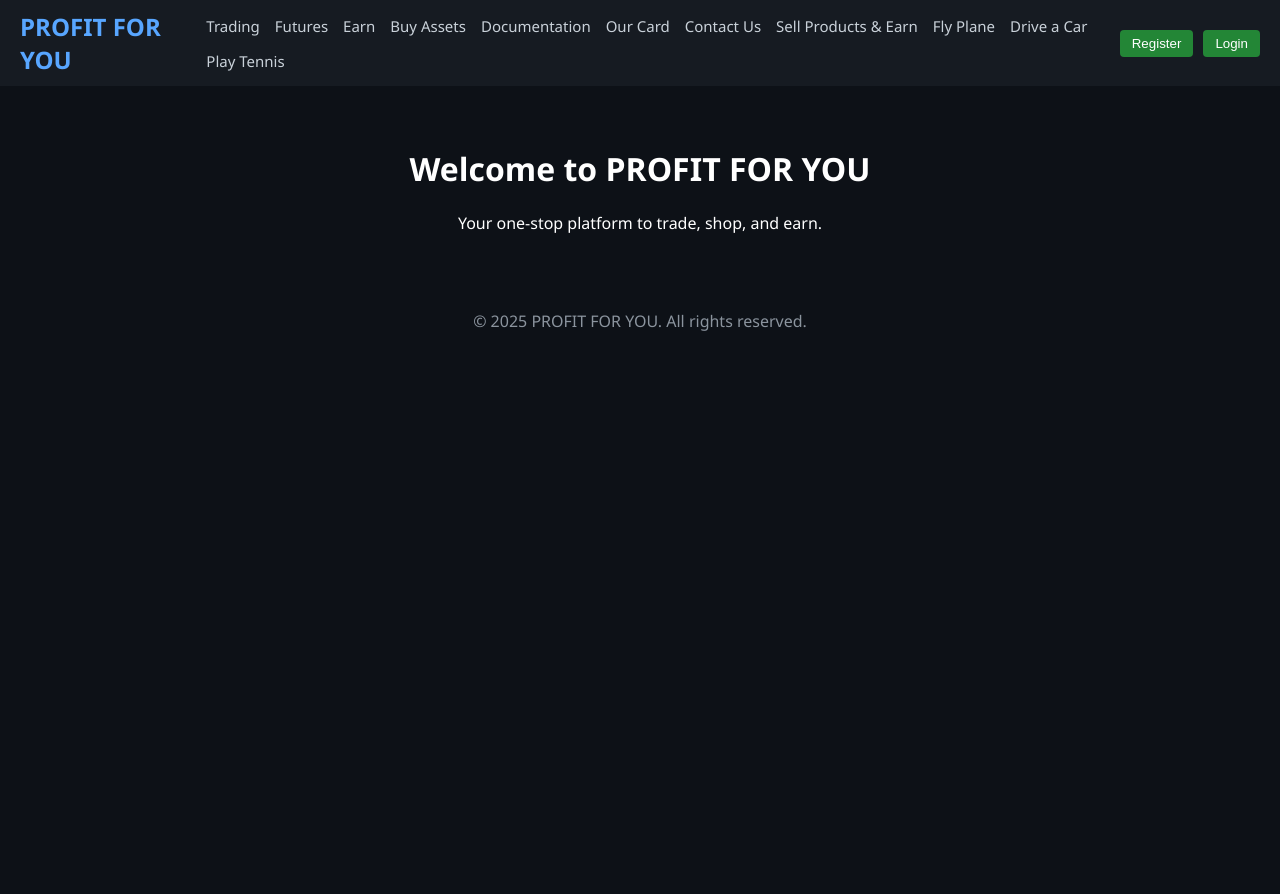
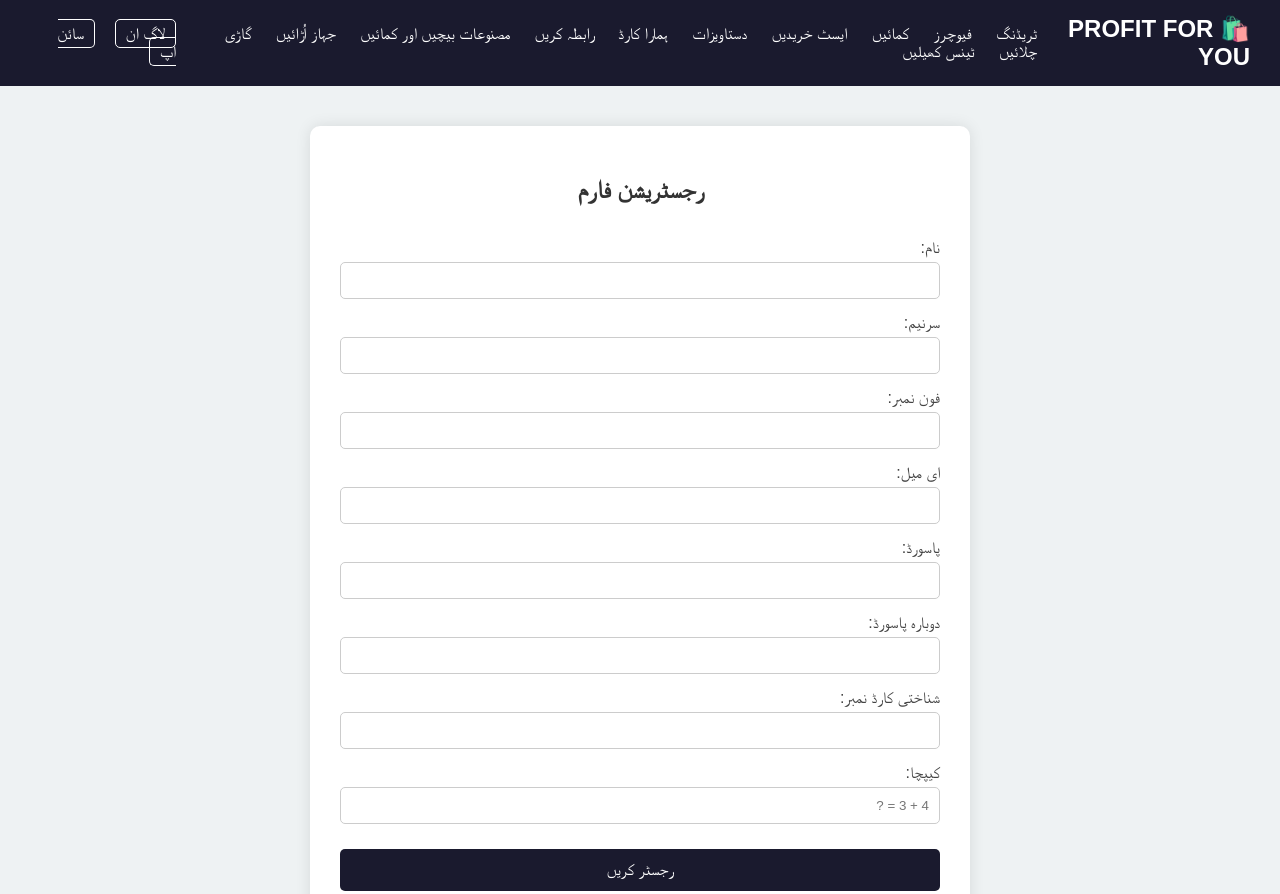
Before and after one commit to umer6684/profitforyou, a plain HTML site: page index.html in a window 1280 px wide. Shown: the top 894 px of the page. Before the commit the page ends 800 px from the top, so only its background shows below. Drawn offline with Linux system fonts and the light colour scheme.

Commit message:
Update index.html

```diff
--- a/index.html
+++ b/index.html
@@ -1,20 +1,21 @@
 <!DOCTYPE html>
 <html lang="ur">
 <head>
-  <meta charset="UTF-8" />
-  <meta name="viewport" content="width=device-width, initial-scale=1.0"/>
-  <title>PROFIT FOR YOU</title>
+    <meta charset="UTF-8">
+    <title>PROFIT FOR YOU - رجسٹریشن</title>
     <style>
         body {
+            font-family: Arial, sans-serif;
+            background-color: #eef2f3;
             margin: 0;
-      font-family: 'Segoe UI', Tahoma, Geneva, Verdana, sans-serif;
-      background-color: #0d1117;
-      color: #ffffff;
+            padding: 0;
+            direction: rtl;
         }
 
         header {
-      background-color: #161b22;
-      padding: 10px 20px;
+            background-color: #1a1a2e;
+            color: white;
+            padding: 15px 30px;
             display: flex;
             justify-content: space-between;
             align-items: center;
@@ -23,135 +24,132 @@
         .logo {
             font-size: 24px;
             font-weight: bold;
-      color: #58a6ff;
-    }
-
-    nav {
-      display: flex;
-      flex-wrap: wrap;
-      gap: 15px;
-      align-items: center;
         }
 
         nav a {
-      color: #c9d1d9;
+            color: white;
+            margin-left: 20px;
             text-decoration: none;
-      font-size: 15px;
-    }
-
-    nav a:hover {
-      color: #58a6ff;
+            font-size: 16px;
         }
 
         .auth-buttons {
-      display: flex;
-      gap: 10px;
+            margin-left: auto;
         }
 
-    .auth-buttons button {
-      background-color: #238636;
+        .auth-buttons a {
             color: white;
-      border: none;
-      padding: 6px 12px;
-      border-radius: 4px;
-      cursor: pointer;
-    }
-
-    .main {
-      padding: 40px 20px;
-      text-align: center;
-    }
-
-    footer {
-      text-align: center;
-      padding: 20px;
-      background-color: #0d1117;
-      color: #8b949e;
-    }
-
-    #register-form {
-      background-color: #161b22;
-      padding: 30px;
-      margin: 20px auto;
-      max-width: 400px;
-      border-radius: 10px;
-      display: none;
-    }
-
-    #register-form input {
-      width: 100%;
-      padding: 10px;
-      margin: 8px 0;
-      border: none;
+            margin-left: 15px;
+            text-decoration: none;
+            border: 1px solid white;
+            padding: 5px 10px;
             border-radius: 5px;
         }
 
-    #register-form button {
-      background-color: #58a6ff;
+        .container {
+            max-width: 600px;
+            margin: 40px auto;
+            padding: 30px;
+            background-color: white;
+            border-radius: 10px;
+            box-shadow: 0 0 15px rgba(0,0,0,0.1);
+        }
+
+        h2 {
+            text-align: center;
+            color: #333;
+        }
+
+        form {
+            display: flex;
+            flex-direction: column;
+        }
+
+        label {
+            margin-top: 15px;
+            margin-bottom: 5px;
+            color: #444;
+        }
+
+        input {
+            padding: 10px;
+            border: 1px solid #ccc;
+            border-radius: 5px;
+        }
+
+        .captcha {
+            margin-top: 15px;
+        }
+
+        .submit-button {
+            margin-top: 25px;
+            padding: 12px;
+            background-color: #1a1a2e;
             color: white;
             border: none;
-      padding: 10px 20px;
-      margin-top: 10px;
+            font-size: 16px;
             border-radius: 5px;
             cursor: pointer;
         }
 
-    #register-form h2 {
-      margin-bottom: 20px;
+        .submit-button:hover {
+            background-color: #16213e;
         }
     </style>
 </head>
 <body>
 
 <header>
-    <div class="logo">PROFIT FOR YOU</div>
+    <div class="logo">🛍️ PROFIT FOR YOU</div>
     <nav>
-      <a href="#">Trading</a>
-      <a href="#">Futures</a>
-      <a href="#">Earn</a>
-      <a href="#">Buy Assets</a>
-      <a href="#">Documentation</a>
-      <a href="#">Our Card</a>
-      <a href="#">Contact Us</a>
-      <a href="#">Sell Products & Earn</a>
-      <a href="#">Fly Plane</a>
-      <a href="#">Drive a Car</a>
-      <a href="#">Play Tennis</a>
+        <a href="#">ٹریڈنگ</a>
+        <a href="#">فیوچرز</a>
+        <a href="#">کمائیں</a>
+        <a href="#">ایسٹ خریدیں</a>
+        <a href="#">دستاویزات</a>
+        <a href="#">ہمارا کارڈ</a>
+        <a href="#">رابطہ کریں</a>
+        <a href="#">مصنوعات بیچیں اور کمائیں</a>
+        <a href="#">جہاز اُڑائیں</a>
+        <a href="#">گاڑی چلائیں</a>
+        <a href="#">ٹینس کھیلیں</a>
     </nav>
     <div class="auth-buttons">
-      <button onclick="toggleRegister()">Register</button>
-      <button>Login</button>
+        <a href="#">لاگ ان</a>
+        <a href="#">سائن اپ</a>
     </div>
 </header>
 
-  <div class="main">
-    <h1>Welcome to PROFIT FOR YOU</h1>
-    <p>Your one-stop platform to trade, shop, and earn.</p>
+<div class="container">
+    <h2>رجسٹریشن فارم</h2>
+    <form action="#" method="POST">
+        <label for="firstName">نام:</label>
+        <input type="text" id="firstName" name="firstName" required>
+
+        <label for="lastName">سرنیم:</label>
+        <input type="text" id="lastName" name="lastName" required>
+
+        <label for="phone">فون نمبر:</label>
+        <input type="text" id="phone" name="phone" required>
+
+        <label for="email">ای میل:</label>
+        <input type="email" id="email" name="email" required>
+
+        <label for="password">پاسورڈ:</label>
+        <input type="password" id="password" name="password" required>
+
+        <label for="repeatPassword">دوبارہ پاسورڈ:</label>
+        <input type="password" id="repeatPassword" name="repeatPassword" required>
+
+        <label for="idNumber">شناختی کارڈ نمبر:</label>
+        <input type="text" id="idNumber" name="idNumber" required>
+
+        <label for="captcha">کیپچا:</label>
+        <input type="text" id="captcha" name="captcha" placeholder="4 + 3 = ?" required>
+
+        <button type="submit" class="submit-button">رجسٹر کریں</button>
+    </form>
 </div>
-
-  <div id="register-form">
-    <h2>رجسٹریشن فارم</h2>
-    <input type="text" placeholder="نام" required />
-    <input type="text" placeholder="سرنیم" required />
-    <input type="text" placeholder="فون نمبر" required />
-    <input type="email" placeholder="ای میل" required />
-    <input type="password" placeholder="پاسورڈ" required />
-    <input type="password" placeholder="پاسورڈ دوبارہ لکھیں" required />
-    <input type="text" placeholder="شناختی کارڈ نمبر" required />
-    <input type="text" placeholder="کیپچا لکھیں" required />
-    <button>رجسٹر کریں</button>
-  </div>
-
-  <footer>
-    © 2025 PROFIT FOR YOU. All rights reserved.
-  </footer>
-
-  <script>
-    function toggleRegister() {
-      const form = document.getElementById("register-form");
-      form.style.display = form.style.display === "none" ? "block" : "none";
-    }
-  </script>
 
 </body>
 </html>
```
Lines whose indentation alone changed are shown as unchanged.
